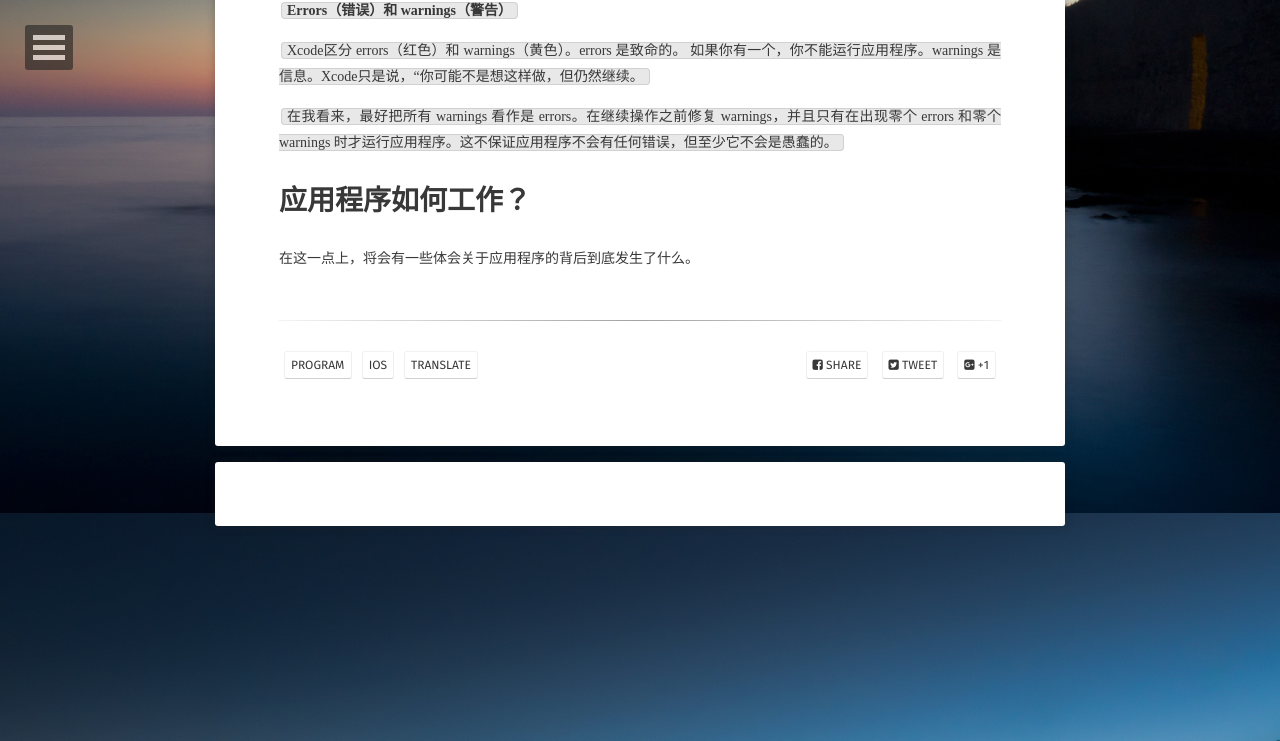
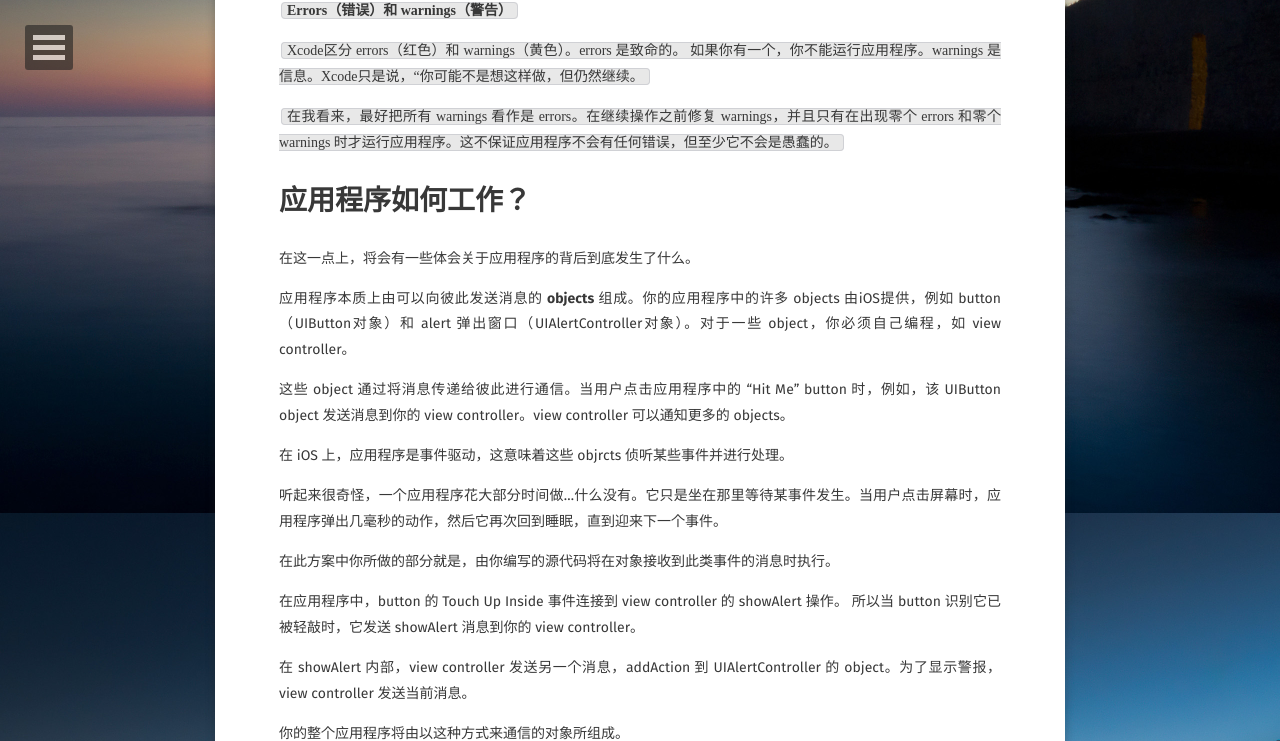
Before and after one commit to AurevoirXavier/deprecated-AurevoirXavier.github.io, a Jekyll site: the page built from _posts/2017-3-14-iOS Apprentice.md, in a window 1280 px wide and 1400 px high, scrolled down 30987 px. Shown: the top 741 px of the window. Built offline with Jekyll 4.4.1, drawn with Linux system fonts in a browser that asks for light colours; some web fonts are replaced; comment, search, counter and statistics services are not loaded; some of the changed text lies outside the part shown; grey boxes are pictures that could not be loaded.

Commit message:
20:29/03/14/2017

```diff
--- a/_posts/2017-3-14-iOS Apprentice.md
+++ b/_posts/2017-3-14-iOS Apprentice.md
@@ -232,7 +232,7 @@
 
 我可以在 iOS Apprentice 的一开始深入讨论 Swift 的功能，但那样你可能会睡着。所以，我们来慢慢的解释语言，非常简单，等你适应了，再做更深入的讲解。
 
-在一开始，一般概念——什么是变量，对象，如何调用方法等——远比详细信息重要。虽然缓慢但毫无疑问，我会将 Swift 语言所有的秘密都揭露给你。
+在一开始，一般概念——什么是变量，object（对象），如何调用方法等——远比详细信息重要。虽然缓慢但毫无疑问，我会将 Swift 语言所有的秘密都揭露给你。
 
 你准备好开始编写你生涯中的第一个 iOS 应用程序了吗？
 
@@ -246,7 +246,7 @@
 
 目标是滑动图中这个看起来像牛眼一样的 Slider（滑块）（范围 1 ～ 100），使其尽可能的贴近系统给出的随机值。在上面的截图中，目标是将 “牛眼” 滑动到 22 的地方，因为看不到滑块的当前值，所以全靠目测了。
 
-当你对你的估计有信心时，按下 “Hit Me!” 按钮，弹出的窗口（也称为 alert（提醒））会告诉你，你获得了多少分：
+当你对你的估计有信心时，按下 “Hit Me!” button，弹出的窗口（也称为 alert（提醒））会告诉你，你获得了多少分：
 
 <div align="center"><img alt="一个显示分数的 alert（弹出警报）" src="http://imgur.com/IGbMo3P.png"/></div><center>一个显示分数的 alert（弹出警报）</center>
 
@@ -262,7 +262,7 @@
 
 接下来我将给你一个例子：
 
-*应用程序需要在屏幕上放置 “Hit Me!”  Button，并在用户按下时显示警告弹出窗口。*
+*应用程序需要在屏幕上放置 “Hit Me!” button，并在用户按下时显示警告弹出窗口。*
 
 尝试想想还需要做些什么——如果你实际上并不知道该如何完成这些任务。首先一点，你需要确定下来你要做什么，而不是怎么做。
 
@@ -276,11 +276,11 @@
 
 这是我的想法。我只是根据游戏的描述，并把它分割成一块一块：
 
-- 在屏幕上放置一个 Button（按钮），并将其标记为 ”Hit Me!”。
-- 当玩家按下 ”Hit Me!” 按钮的时候，应用程序必须弹出一个警告窗口，通知玩家他的表现如何。以某种方式（暂时还不知道该如何做）计算出得分，并将得分放入警报窗口中。
+- 在屏幕上放置一个 button（按钮），并将其标记为 “Hit Me!”。
+- 当玩家按下 “Hit Me!” button 的时候，应用程序必须弹出一个警告窗口，通知玩家他的表现如何。以某种方式（暂时还不知道该如何做）计算出得分，并将得分放入警报窗口中。
 - 在屏幕上放置文本，例如 “Score:” 和 “Round:” labels（标签）。这些文本会变化，例如分数，当玩家的得分时点数应该相应增加。
 - 将 Slider 放在屏幕上，使其值在 1 到 100 之间。
-- 在用户按下 ”Hit Me!” 按钮后，读取 Slider 的值。
+- 在用户按下 “Hit Me!” button 后，读取 Slider 的值。
 - 在每个回合开始时生成一个随机数，并将其显示在屏幕上，这是目标值。
 - 将 Slider 的值与随机数进行比较，并计算出得分。让得分在警报窗口中显示。
 - 将 “开始” 按钮放在屏幕上。点击它会重置得分，并从第一轮重新开始。
@@ -291,7 +291,7 @@
 
 ## 只有一个 Button 的应用程序
 
-让我们从刚才列出的列表的最顶端开始，做一个很简单的 v1.0 版本，只显示一个 Button。当你按下它应用程序会弹出警报消息。这就是你现在要做的。一旦你完成了这个工作，你就可以在这个基础上继续构建游戏的其余部分。
+让我们从刚才列出的列表的最顶端开始，做一个很简单的 v1.0 版本，只显示一个 button。当你按下它应用程序会弹出警报消息。这就是你现在要做的。一旦你完成了这个工作，你就可以在这个基础上继续构建游戏的其余部分。
 
 应用程序将会看起来像这样：
 
@@ -410,7 +410,7 @@
 
 ## 添加 Button
 
-我相信你几乎没有印象，因为我有一个只是显示无聊白色屏幕应用程序，所以让我们添加一个 Button。
+我相信你几乎没有印象，因为我有一个只是显示无聊白色屏幕应用程序，所以让我们添加一个 button。
 
 Xcode 窗口的左侧被命名为 **Navigator Area**（导航区域）。顶部的图标行决定了哪个导航器是可见的。当前是 **Project Navigator**（项目导航器），它显示项目中的文件列表。
 
@@ -422,7 +422,7 @@
 
 <br>
 
-像一个超级英雄在电话亭里改变他的衣服，主编辑窗格现在转换为界面生成器。这个工具允许你将用户界面组件（例如 Button）拖放到 **Interface Builder** 中。（OK，虽然这个比方打的不怎样，但是我只是想说 Interface Builder 是一个超级工具。）
+像一个超级英雄在电话亭里改变他的衣服，主编辑窗格现在转换为界面生成器。这个工具允许你将用户界面组件（例如 button）拖放到 **Interface Builder** 中。（OK，虽然这个比方打的不怎样，但是我只是想说 Interface Builder 是一个超级工具。）
 
 ➤ 如果它还不是蓝色，请单击 Xcode 工具栏中的 **Hide or show utilities** （隐藏或显示）实用程序按钮：
 
@@ -470,39 +470,39 @@
 
 <br>
 
-滚动 Object Library 列表中的项目，直到看到 Button。
+滚动 Object Library 列表中的项目，直到看到 button。
 
-➤ 将 Button 拖动到位于工作区域的 scene 的矩形的顶部。
+➤ 将 button 拖动到位于工作区域的 scene 的矩形的顶部。
 
-<div align="center"><img alt="拖动 Button 到 scene 顶部" src="http://imgur.com/lbNySmJ.png"/></div><center>拖动 Button 到 scene 顶部</center>
+<div align="center"><img alt="拖动 button 到 scene 顶部" src="http://imgur.com/lbNySmJ.png"/></div><center>拖动 button 到 scene 顶部</center>
 
 <br>
 
-看，添加一个 Button 多么简单，只需要拖放。 这也适用于所有其他用户界面元素。你会做很多这样的事情，所以花一些时间来熟悉这个过程。
+看，添加一个 button 多么简单，只需要拖放。 这也适用于所有其他用户界面元素。你会做很多这样的事情，所以花一些时间来熟悉这个过程。
 
 ➤ 拖放一些其他 controls（控件），如 labels，sliders 和 switches，只管拖动他们就对了。
 
-这应该会给你一些有关 UI controls 的想法，因为 iOS 支持使用它们。请注意，Interface Builder 会帮助您布局 controls，通过将 controls 对齐到 view 的边缘和其他对象。这是一个非常方便的工具！
+这应该会给你一些有关 UI controls 的想法，因为 iOS 支持使用它们。请注意，Interface Builder 会帮助您布局 controls，通过将 controls 对齐到 view 的边缘和其他 object。这是一个非常方便的工具！
 
-➤ 双击刚刚放置的 Button 以编辑其标题为 “Hit Me!”。
+➤ 双击刚刚放置的 button 以编辑其标题为 “Hit Me!”。
 
-<div align="center"><img alt="带有新标题的 Button" src="http://imgur.com/ycaJMiF.png"/></div><center>带有新标题的 Button</center>
+<div align="center"><img alt="带有新标题的 button" src="http://imgur.com/ycaJMiF.png"/></div><center>带有新标题的 button</center>
 
 <br>
 
 你的按钮可能有一个边框：
 
-<div align="center"><img alt="带有边界矩形的 Button" src="http://imgur.com/1pBSWja.png"/></div><center>带有边界矩形的 Button</center>
+<div align="center"><img alt="带有边界矩形的 button" src="http://imgur.com/1pBSWja.png"/></div><center>带有边界矩形的 button</center>
 
 <br>
 
-这个边框不是 Button 的一部分，它只是在那里显示 Button 有多大。你可以使用 **Editor** **→ Canvas → Show Bounds Rectangles**（显示矩形边框）菜单选项打开或关闭这些矩形。
+这个边框不是 button 的一部分，它只是在那里显示 button 有多大。你可以使用 **Editor** **→ Canvas → Show Bounds Rectangles**（显示矩形边框）菜单选项打开或关闭这些矩形。
 
-当你完成与 Interface Builder 的互动后，按下 Xcode 工具栏上的 Run 按钮。应用程序现在应该出现在模拟器中，完成你的 “Hit Me!” Button。但是，当你点击 Button 它不做任何事情。为此，你必须写一些 Swift 代码！
+当你完成与 Interface Builder 的互动后，按下 Xcode 工具栏上的 Run 按钮。应用程序现在应该出现在模拟器中，完成你的 “Hit Me!” button。但是，当你点击 button 它不做任何事情。为此，你必须写一些 Swift 代码！
 
 ## 源代码 Editor
 
-一个 Button，没有做任何事情，任何人按它都没有用，所以让我们让它显示一个 alert 弹出。 在完成的游戏中，alert 将显示玩家的分数，但现在我们将限制自己一个简单的文本消息（传统的“Hello, World!”）。（译者注：有这么一个故事：有一天，某程序员爱慕已久的女神主动和他打了招呼。女神：“Hello.”，程序员：“World!”，那么这个故事就到此打住了）
+一个 button，没有做任何事情，任何人按它都没有用，所以让我们让它显示一个 alert 弹出。 在完成的游戏中，alert 将显示玩家的分数，但现在我们将限制自己一个简单的文本消息（传统的“Hello, World!”）。（译者注：有这么一个故事：有一天，某程序员爱慕已久的女神主动和他打了招呼。女神：“Hello.”，程序员：“World!”，那么这个故事就到此打住了）
 
 ➤ 在 **Project navigator**，单击 **ViewController.swift**。
 
@@ -555,7 +555,7 @@
 
 ## View controllers
 
-你已经编辑 **Main.storyboard** 文件来构建应用程序的用户界面。它只是一个白色背景上的 Button，但它确实是一个实实在在的用户界面。你还向 **ViewController.swift** 添加了源代码。
+你已经编辑 **Main.storyboard** 文件来构建应用程序的用户界面。它只是一个白色背景上的 button，但它确实是一个实实在在的用户界面。你还向 **ViewController.swift** 添加了源代码。
 
 这两个文件——storyboard 和 Swift 文件——一起形成了 *view controller* 的设计和实现。 构建 iOS 应用程序的很多工作是创建 view controller。 view controller 的工作是在应用程序中管理单个屏幕。
 
@@ -569,7 +569,7 @@
 
 这就是为什么你还需要两个 view controller：一个知道如何处理列表，另一个可以处理图像和烹饪说明。 iOS 的设计原则之一就是，应用程序中的每个屏幕都有自己的 view controller。
 
-目前 Bull's Eye 只有一个屏幕（顶部有一个白色 Button 的那个），因此只需要一个 view controller。该 view controller 简称为 “ViewController”（译者注：这里看起来比较怪，实际上后者只是一个命名，你可以随意修改。前者则为专有名词），storyboard 和 Swift 文件一起工作来实现它。
+目前 Bull's Eye 只有一个屏幕（顶部有一个白色 button 的那个），因此只需要一个 view controller。该 view controller 简称为 “ViewController”（译者注：这里看起来比较怪，实际上后者只是一个命名，你可以随意修改。前者则为专有名词），storyboard 和 Swift 文件一起工作来实现它。
 
 简单地说，Main.storyboard 文件包含 view controller 的用户界面的设计，而ViewController.swift 包含其功能——让用户界面按照设定来工作的逻辑，它是使用 Swift 语言来编写的。
 
@@ -577,7 +577,7 @@
 
 ## 建立关联
 
-你刚刚所添加到 ViewController.swift 的源代码的作用是让 Interface Builder 知道 controller 有一个名字为 “showAlert” 的操作，它可能会显示一个 alter 弹出窗口。你现在将要做的就是将 Button 连接到该操作。
+你刚刚所添加到 ViewController.swift 的源代码的作用是让 Interface Builder 知道 controller 有一个名字为 “showAlert” 的操作，它可能会显示一个 alter 弹出窗口。你现在将要做的就是将 button 连接到该操作。
 
 ➤ 单击 **Main.storyboard** 返回到 Interface Builder。
 
@@ -587,13 +587,13 @@
 
 <br>
 
-➤ 单击 **Hit Me** Button 将其选中。
+➤ 单击 **Hit Me** button 将其选中。
 
-选中 Hit Me Button 后，按住 Ctrl 键，单击 Button 并向上拖动到 Outline pane 中的 View Controller 项。你应该会看到 Button 和 View Controller 之间出现一条蓝线。
+选中 “Hit Me” button 后，按住 Ctrl 键，单击 button 并向上拖动到 Outline pane 中的 View Controller 项。你应该会看到 button 和 View Controller 之间出现一条蓝线。
 
 （如果你不想按住 Ctrl，你也可以右键单击和拖动，但在开始拖动之前，请不要放开鼠标按键。）
 
-<div align="center"><img alt="从 Button 开始按住 ctrl 并拖动到 View Controller" src="http://imgur.com/GXEDkR6.png"/></div><center>从 Button 开始按住 ctrl 并拖动到 View Controller</center>
+<div align="center"><img alt="从 button 开始按住 ctrl 并拖动到 View Controller" src="http://imgur.com/GXEDkR6.png"/></div><center>从 button 开始按住 ctrl 并拖动到 View Controller</center>
 
 <br>
 
@@ -603,15 +603,15 @@
 
 <br>
 
-➤单击 show alert 以选择它。这表明 Interface Builder 在 Button 和 @IBAction func show Alert() 之间进行关联。
+➤单击 show alert 以选择它。这表明 Interface Builder 在 button 和 @IBAction func show Alert() 之间进行关联。
 
-从现在开始，每当 Button 被点击时，将执行 showAlert 操作。这就是如何使 Button 和其他controls 互动：你在 view controller 的 Swift 文件中定义一个动作，然后在Interface Builder中进行连接。
+从现在开始，每当 button 被点击时，将执行 showAlert 操作。这就是如何使 button 和其他controls 互动：你在 view controller 的 Swift 文件中定义一个动作，然后在Interface Builder中进行连接。
 
 你可以看到连接关系，通过 Xcode 窗口右侧的实用程序窗格中的 **Connections inspector**（连接检查器）。
 
 ➤ 单击 pane 顶部的小箭头形按钮以切换到 Connections inspector：
 
-<div align="center"><img alt="inspector 显示从Button 到任何其他对象的连接" src="http://imgur.com/8qKlFD2.png"/></div><center>inspector 显示从Button 到任何其他对象的连接</center>
+<div align="center"><img alt="inspector 显示从 button 到任何其他 object 的连接" src="http://imgur.com/8qKlFD2.png"/></div><center>inspector 显示从 button 到任何其他 object 的连接</center>
 
 <br>
 
@@ -627,7 +627,7 @@
 
 ## Button 上的行为
 
-你现在有一个带有 Button 的屏幕。该 Button 被关联到名为 showAlert 的操作上，当用户点击该 Button 时将执行该操作。
+你现在有一个带有 button 的屏幕。该 button 被关联到名为 showAlert 的操作上，当用户点击该 button 时将执行该操作。
 
 然而，目前而言，操作是空的，什么也不会发生（不信试试）。你需要向应用程序提供更多说明。
 
@@ -651,11 +651,11 @@
 
 {} 括号之间的命令告诉 iPhone 做什么，它们从上到下依次执行。
 
-showAlert 中的代码创建一个标题为 “Hello，World” 的 alert，它包含一条 “This is my first app!” 消息和一个 label 为 “Awesome” 的 Button。
+showAlert 中的代码创建一个标题为 “Hello，World” 的 alert，它包含一条 “This is my first app!” 消息和一个 label 为 “Awesome” 的 button。
 
 如果你不确定标题和消息之间的区别：都显示文本，但标题稍大，而且采用粗体。
 
-➤ 单击 Xcode 工具栏上的 Run 按钮。如果你没有任何的拼写错误，你的应用程序应该会在模拟器中启动，当你点击 Button，应该会看到 alert。
+➤ 单击 Xcode 工具栏上的 Run 按钮。如果你没有任何的拼写错误，你的应用程序应该会在模拟器中启动，当你点击 button，应该会看到 alert。
 
 <div align="center"><img alt="alert 弹出动作" src="http://imgur.com/suZqPl0.png"/></div><center>alert 弹出动作</center>
 
@@ -663,7 +663,7 @@
 
 恭喜，你刚刚编写了属于你的第一个 iOS 应用程序！你刚刚做的事可能在你看来是莫名其妙的，但这不重要。 我们一次只走一小步。
 
-你可以从一开始列出的待办事项列表中删除前两个项目：在屏幕上放置一个 Button，并在用户点 Button 钮时显示 alert。
+你可以从一开始列出的待办事项列表中删除前两个项目：在屏幕上放置一个 button，并在用户点 button 钮时显示 alert。
 
 休息一下，让它沉淀下来，当你准备好学习更多的时候回来！你只不过是刚刚迈出一小步而已...
 
@@ -710,3 +710,31 @@
 # 应用程序如何工作？
 
 在这一点上，将会有一些体会关于应用程序的背后到底发生了什么。
+
+应用程序本质上由可以向彼此发送消息的 **objects** 组成。你的应用程序中的许多 objects 由iOS提供，例如 button（UIButton对象）和 alert 弹出窗口（UIAlertController对象）。对于一些 object，你必须自己编程，如 view controller。
+
+这些 object 通过将消息传递给彼此进行通信。当用户点击应用程序中的 “Hit Me” button 时，例如，该 UIButton object 发送消息到你的 view controller。view controller 可以通知更多的 objects。
+
+在 iOS 上，应用程序是事件驱动，这意味着这些 objrcts 侦听某些事件并进行处理。
+
+听起来很奇怪，一个应用程序花大部分时间做...什么没有。它只是坐在那里等待某事件发生。当用户点击屏幕时，应用程序弹出几毫秒的动作，然后它再次回到睡眠，直到迎来下一个事件。
+
+在此方案中你所做的部分就是，由你编写的源代码将在对象接收到此类事件的消息时执行。
+
+在应用程序中，button 的 Touch Up Inside 事件连接到 view controller 的 showAlert 操作。 所以当 button 识别它已被轻敲时，它发送 showAlert 消息到你的 view controller。
+
+在 showAlert 内部，view controller 发送另一个消息，addAction 到 UIAlertController 的 object。为了显示警报，view controller 发送当前消息。
+
+你的整个应用程序将由以这种方式来通信的对象所组成。
+
+<div align="center"><img alt="应用中事件的一般流程" src="http://imgur.com/peQXMv5.png"/></div><center>应用中事件的一般流程</center>
+
+<br>
+
+也许你已经在你的网站上使用过 PHP 或 Ruby 脚本。这个基于事件的模型与 PHP 脚本的工作原理不同。PHP 脚本将从上到下运行，一个接一个地执行语句，直到它到达终点，然后退出。
+
+应用程序，另一方面，不退出，直到用户终止它们（或它们崩溃！）。它们花费大部分时间等待输入事件，然后处理这些事件并回到睡眠状态。
+
+来自用户的输入，大多数是触摸和敲击的形式，是你的应用程序中的最重要的事件源，但也有其他类型的事件。例如，当用户接收到来电时，当它必须重新绘制屏幕时，当定时器倒计时……操作系统就会通知你的应用程序。
+
+你的应用程序执行的所有操作都是由某个事件触发而来的的。
```
Also changed, not shown: other parts of _posts/2017-3-14-iOS Apprentice.md (+1 -1 lines).
